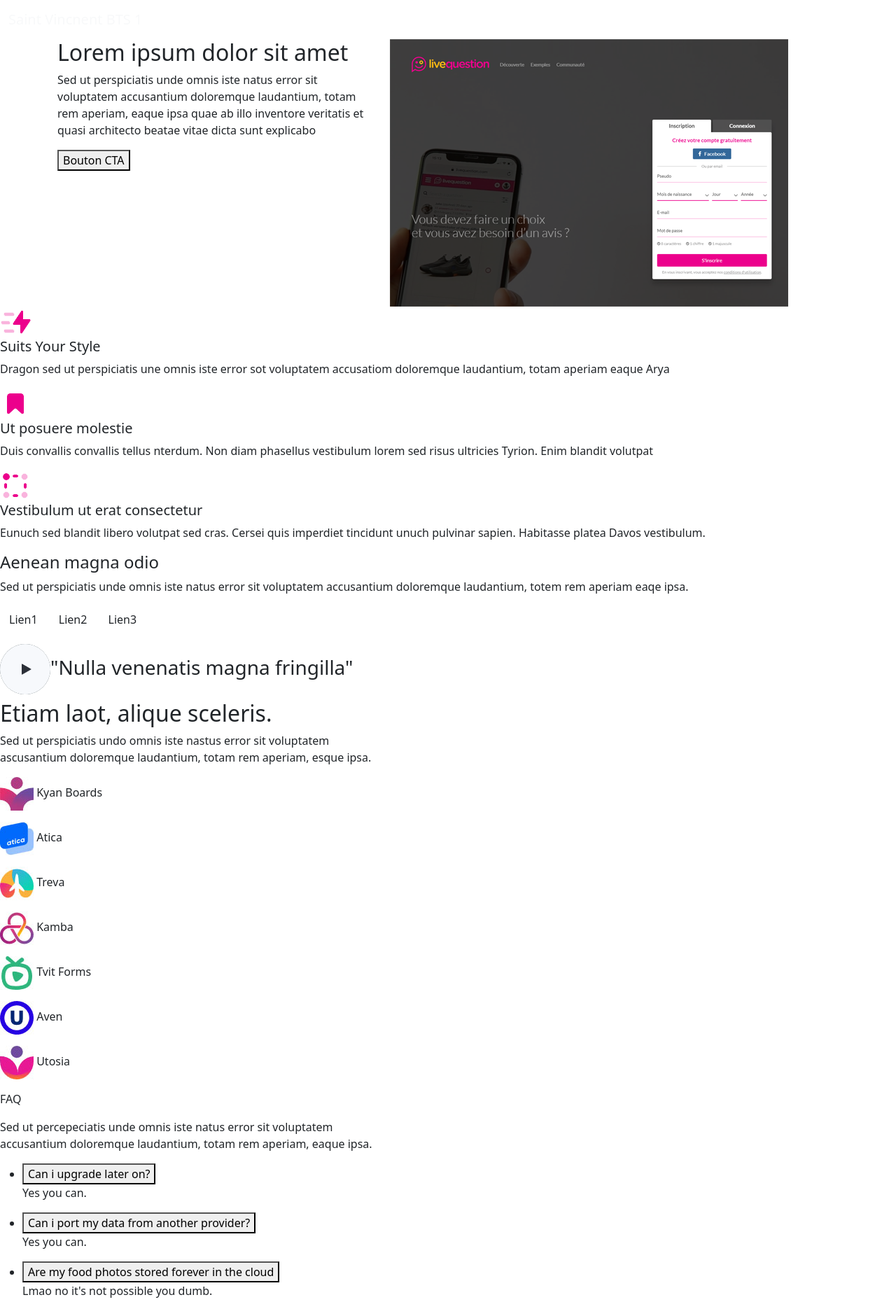
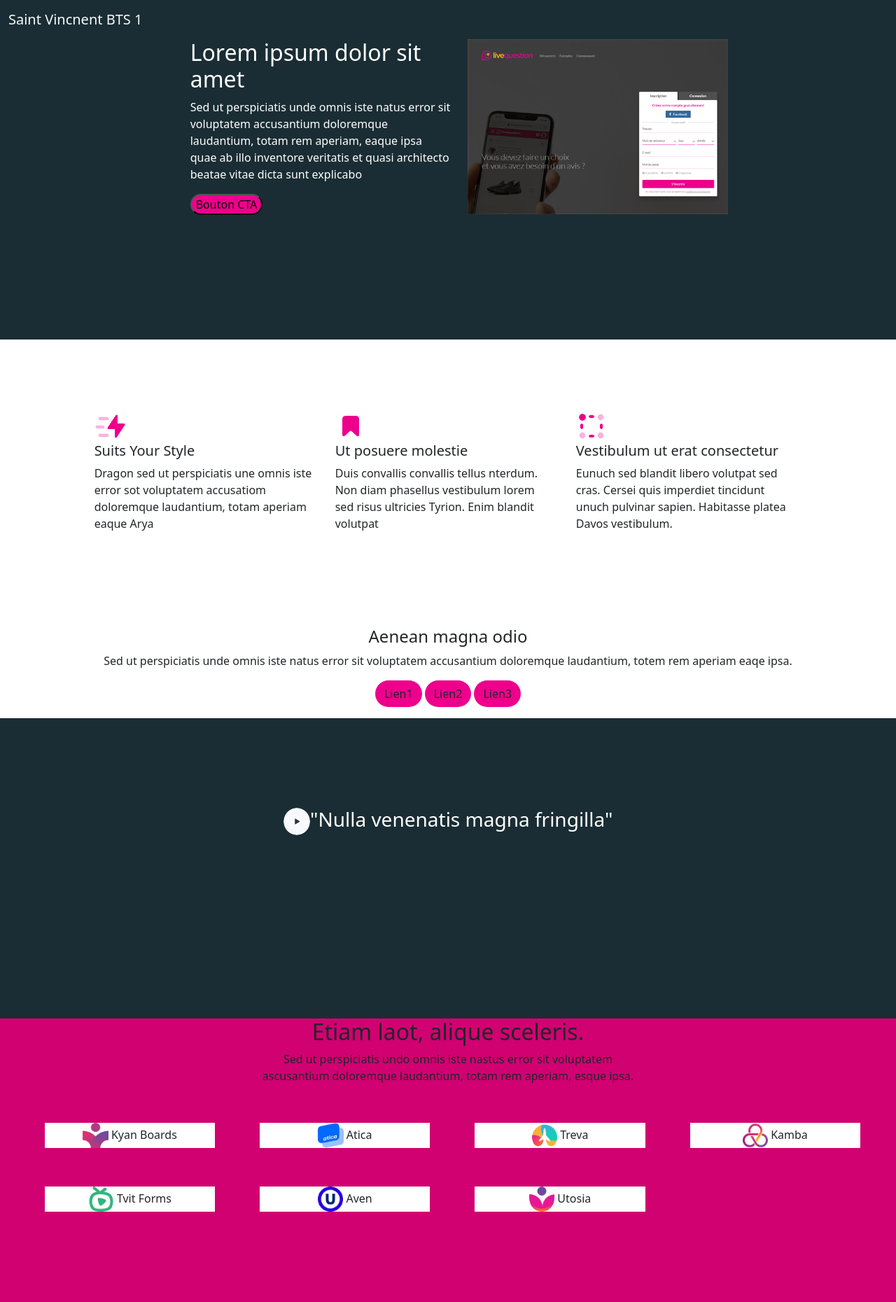
Before and after one commit to nxmad3/Live-question, a PHP site: page / in a window 1280 px wide. Shown: the top 1860 px of the page at 70% size. Run offline with PHP 8.4, Linux system fonts and the light colour scheme; some libraries are stand-ins or nearby versions.

Commit message:
Add files via upload

```diff
--- /dev/null
+++ b/style.css
@@ -0,0 +1,128 @@
+.all{
+    background-image: url(../Style/Fond-time.png);
+    text-align: center;
+    background-size: cover;
+    height: 100%;
+}
+.nindo{
+    padding-bottom: 10%;
+    padding-top: 8%;
+}
+.card{
+    margin-left: 20%;
+    margin-right: 20%;
+}
+.dropdown-menu{
+    text-align: center;
+}
+
+body {
+    margin: 0;
+}
+
+.nav-acceuil {
+    background-color: #1A2D34;
+}
+
+.btnPink {
+    background-color: #ED008C;
+    border-radius: 35px !important;
+}
+
+.acceuil {
+    background-color: #1A2D34;
+    height: 50ex;
+}
+
+.acceuil .description {
+    color: white;
+}
+
+.acceuil img {
+    width: 100%;
+}
+
+.acceuil .row {
+    padding-left: 17%;
+}
+
+.blocInfo {
+    margin: 8%;
+    height: 24ex;
+}
+
+.info {
+    float: left;
+    width: 32%;
+    padding-left: 3%;
+}
+.info2{
+    text-align: center;
+}
+
+.btnPink{
+    background-color: #ED008C !important;
+}
+
+.profileAcceuil{
+    width: 8%;
+    border-radius: 100%;
+}
+.video {
+    background-color: #1A2D34;
+    color: white;
+    height: 50ex;
+}
+
+.video h3 {
+    text-align: center;
+    padding-top: 10%;
+}
+
+.video img {
+    border-radius: 100%;
+    width: 3%;
+}
+
+.sponsor {
+    background-color: #D10171;
+    height: 500px;
+    text-align: center;
+    border-bottom-right-radius: 200% 75%;
+    border-bottom-left-radius: 200% 75%;
+
+}
+
+.sponsor img {
+    width: 15%;
+}
+
+.marque p {
+    margin-left: 5%;
+    margin-top: 3%;
+    background-color: white;
+    width: 19%;
+    float: left;
+}
+
+.respon_mar p {
+    margin-left: 5%;
+    margin-top: 3%;
+    background-color: white;
+    width: 19%;
+    float: left;
+}
+
+span.pseudo {
+    display: block;
+    font-weight: bold;
+}
+span.titreQuestion {
+    display: block;
+}
+span.nomCategorie {
+    display: block;
+}
+span.sujetQuestion {
+    display: block;
+}
```
Also changed, not shown: live_question.sql (+86 -73 lines), test.php (added, +99 -0 lines), Page_profile.php (line endings or trailing spaces), connexion.php (line endings or trailing spaces), function.php (line endings or trailing spaces), header.php (line endings or trailing spaces), index-connexion.php (line endings or trailing spaces), index.php (line endings or trailing spaces), logout.php (line endings or trailing spaces), question.php (line endings or trailing spaces).
